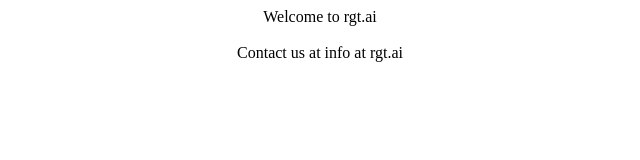
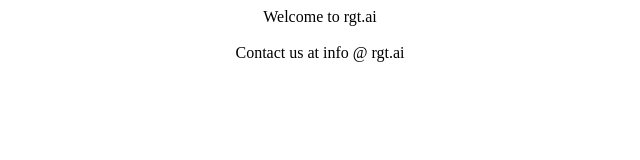
Before and after one commit to rgtai/rgtai.github.io, a plain HTML site: page index.html in a window 1280 px wide. Shown: the full height of the page, 320-960 px from the left. Drawn offline with Linux system fonts and the light colour scheme.

Commit message:
Update index.html

```diff
--- a/index.html
+++ b/index.html
@@ -1 +1 @@
-<html><body><center>Welcome to rgt.ai<br><br>Contact us at info at rgt.ai</center></body></html>
+<html><body><center>Welcome to rgt.ai<br><br>Contact us at info @ rgt.ai</center></body></html>
```
